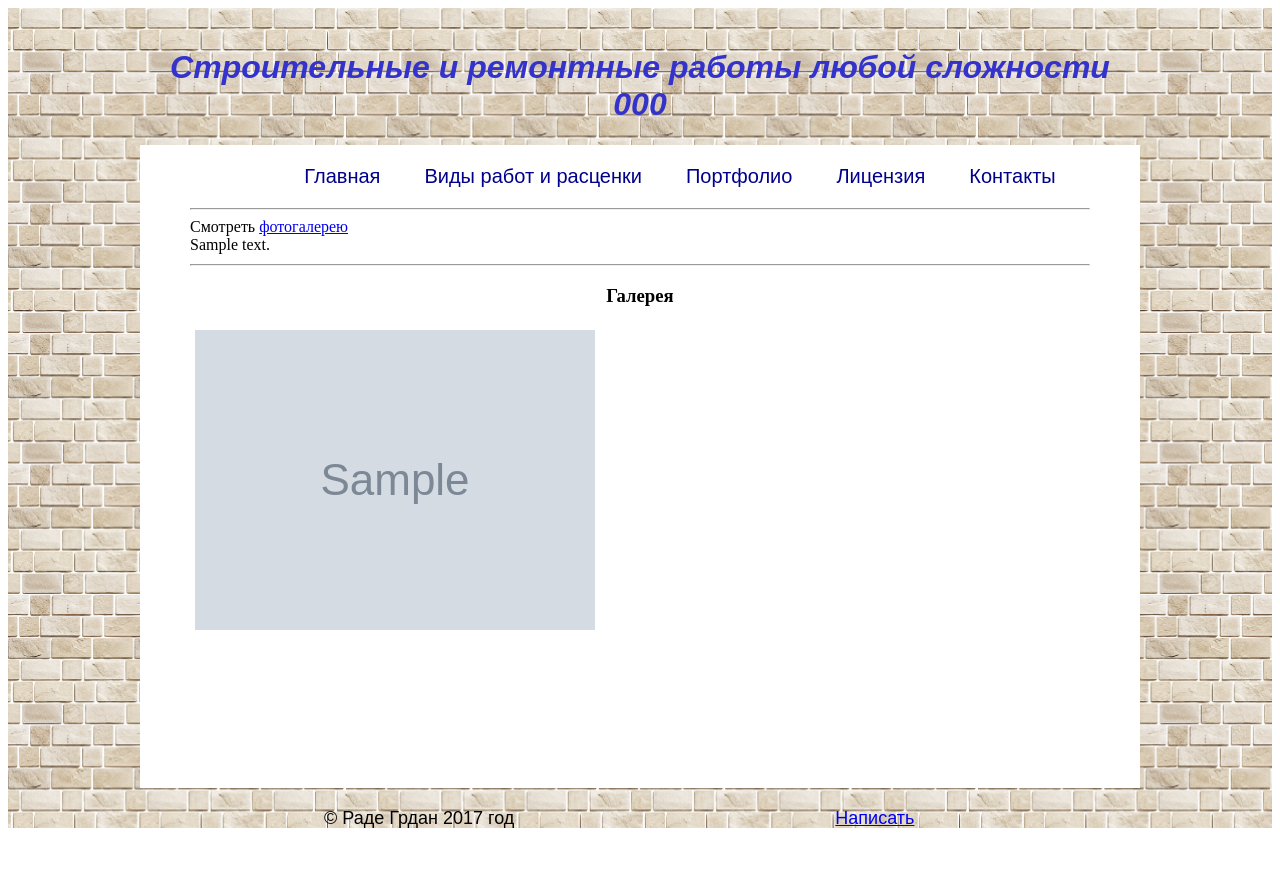
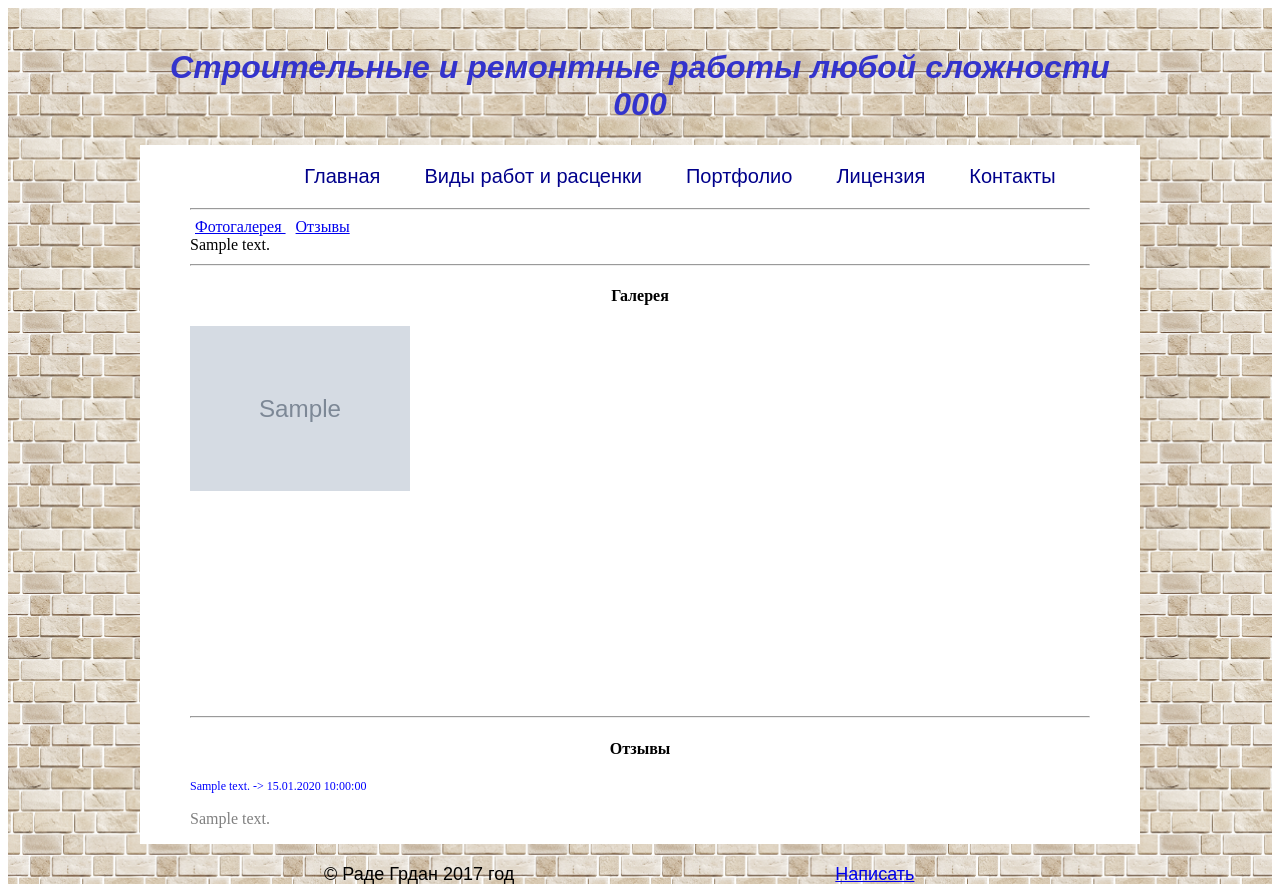
Before and after one commit to andrius-momzyakov/grade, a Django app: page /project/1 in a window 1280 px wide. Before the commit the page ends 828 px from the top, so only its background shows below. Run offline with Django 3.2, Linux system fonts and the light colour scheme; a user stored in the database is signed in; tables that the repository leaves empty hold one stand-in row (values such as "Sample post"); grey boxes marked "Sample" are stand-in pictures; some libraries are stand-ins or nearby versions.

Commit message:
Верстка Проектов с каментами

```diff
--- a/web/static/style.css
+++ b/web/static/style.css
@@ -115,6 +115,12 @@ html,body {
     padding-left: 15 px;
 }
 
+.comment_deleted_text {
+    fornt-size: 10px;
+    color: red;
+    padding-left: 15 px;
+}
+
 .gallery_lg {
     width: 100%;
     height:380px;
@@ -127,5 +133,6 @@ html,body {
     display: inline-block;
     vertical-align: middle;
     width: 220px;
-    height:360px;
+    /*height:360px;*/
+    /*background:red;*/
 }
--- a/web/templates/Project.html
+++ b/web/templates/Project.html
@@ -2,18 +2,52 @@
 
 {% block content%}
 {% if project.projectphoto_set.all %}
-    Смотреть
-    <a href="#gallery-top">
-        фотогалерею
+    <a style="padding: 5px;" href="#gallery-top">
+        Фотогалерея
+    </a>
+{% endif %}
+{% if comments  %}
+    <a style="padding: 5px;" href="#comments-top">
+        Отзывы
     </a>
 {% endif %}
 <div >
 {{ project.description|safe }}
 </div>
+
+{% if project.projectphoto_set.all %}
+    <hr style="clear: both; margin: 10px 0 10px;">
+    <h4 id="gallery-top" style="text-align: center;">Галерея</h4>
+    <div class="gallery_lg">
+        {% for img in project.projectphoto_set.all %}
+        <a href="{{ img.image.url}}">
+            <img class="gallery_lg_image" src="{{ img.get_preview_url }}">
+        </a>
+        {% endfor %}
+    </div>
+{% endif %}
+{% if not comments %}
+    <hr style="margin: 10px 0 10px;">
+    <h4 id="comments-top" style="text-align: center;">Отзывов пока нет.</h4>
+{% else %}
+    <hr style="margin: 10px 0 10px;">
+    <h4 id="comments-top" style="text-align: center;">Отзывы</h4>
+
+    {% for comment in comments %}
+    {% if comment.deleted %}
+    <p class="comment_deleted_text">Комментарий удален.</p>
+    {% else %}
+    <p class="comment_header">{{ comment }}</p>
+    <p class="comment_text">{{ comment.text }}</p>
+    {% endif %}
+    {% endfor %}
+{% endif %}
+
+{% comment %}
 <div style="clear: both;">
 {% if project.projectphoto_set.all %}
     <hr style="margin: 10px 0 10px;">
-    <h3 id="gallery-top" style="text-align: center;">Галерея</h3>
+    <h4 id="gallery-top" style="text-align: center;">Галерея</h4>
 {% endif %}
     {% for photo in project.projectphoto_set.all %}
         <div class="gallery_lg_image">
@@ -23,4 +57,5 @@
             </div>
     {% endfor %}
 </div>
+{% endcomment %}
 {% endblock %}
--- a/web/views.py
+++ b/web/views.py
@@ -73,6 +73,7 @@ class ProjectView(View):
         contact_info = get_base_contact()
         obj = get_object_or_404(Project, pk=id)
         context = {'project': obj}
+        context.update({'comments': ProjectComment.objects.filter(project=obj)})
         context.update(contact_info)
         return render(request, 'Project.html', context=context)
 
```
